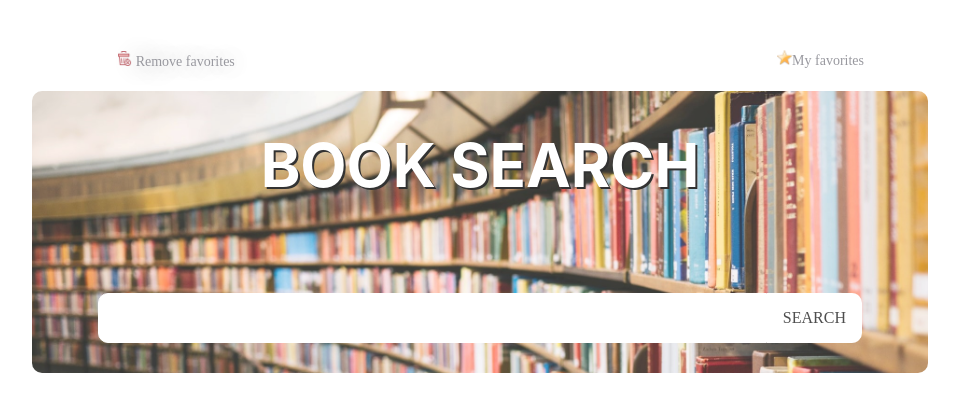
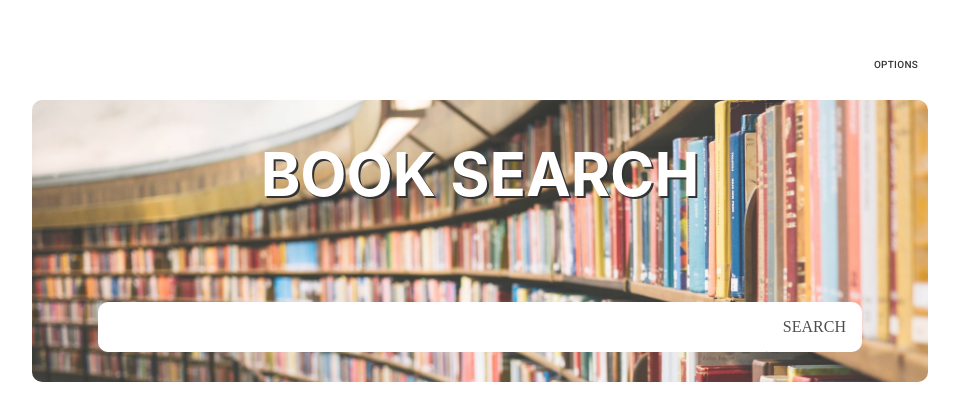
Before and after one commit to jorgelgf/gbook, a React (Create React App) app: page / in a window 1280 px wide. Before the commit this address led to /search. Shown: the top 420 px of the page, without its empty margins (160-1119 px from the left). Built offline with nearby package versions, Linux system fonts and the light colour scheme.

Commit message:
version 1.0

```diff
--- a/src/App.js
+++ b/src/App.js
@@ -1,18 +1,16 @@
 import React from "react";
-import Login from "./components/Login/Login";
 import { BrowserRouter, Routes, Route } from "react-router-dom";
 import Home from "./components/Home/Home";
-import { NotFound } from "http-errors";
+import NotFound from "./components/Home/NotFound";
 import Favorites from "./components/Favorites/Favorites";
 
 function App() {
   return (
     <BrowserRouter>
       <Routes>
-        <Route path="/" element={<Login />} />
-        <Route path="search" element={<Home />} />
+        <Route path="/" element={<Home />} />
+        <Route path="favorites" element={<Favorites />} />
         <Route path="*" element={<NotFound />} />
-        <Route path="favorites" element={<Favorites />} />
       </Routes>
     </BrowserRouter>
   );
--- a/src/components/Card/Card.js
+++ b/src/components/Card/Card.js
@@ -57,18 +57,20 @@ export default function Card({ title, description, authors, date, read, img }) {
                   <ImageFavo src={favo} />
                 </ButtonFavorite>{" "}
                 <ButtonFavoriteOff
-                  onClick={(title) => localStorage.clear(title)}
+                  onClick={() => localStorage.removeItem(title)}
                 >
                   DISFAVOR
                 </ButtonFavoriteOff>
               </p>
               {title}
             </Typography>
+            <br />
+            <br />
             <Typography
               id="modal-modal-description"
               sx={{ mt: 2, textAlign: "justify" }}
             >
-              Description:
+              <b>Description:</b>
               {description.length > 299
                 ? " " + description.substr(0, 300) + " [ ... ]"
                 : `\n Without description `}
@@ -76,8 +78,10 @@ export default function Card({ title, description, authors, date, read, img }) {
               <br />
               <b>Authors:</b> {authors}
               <br />
+              <br />
               <b>Publication Date: </b>
               {date}
+              <br />
               <br />
               <b>
                 Read:{" "}
@@ -114,15 +118,14 @@ const ButtonX = styled.button`
 `;
 const ButtonFavorite = styled.button`
   margin-bottom: 10px;
-  border-color: white;
+  border: #fff7f7bd solid 0.1px;
   background: #f8f8f4b1;
-  background-image: none;
   outline: 0;
   -webkit-box-shadow: none;
   box-shadow: none;
   border-radius: 20%;
   :hover {
-    background: #f0ec12f9;
+    background: #ffa61f;
   }
 `;
 
--- a/src/components/Favorites/Favorites.js
+++ b/src/components/Favorites/Favorites.js
@@ -2,38 +2,120 @@ import React from "react";
 import { Link } from "react-router-dom";
 import styled from "styled-components";
 import rowLeft from "../../img/rowLeft.png";
+import remove from "../../img/remove.png";
+import { useNavigate } from "react-router";
+import favo from "../../img/favo.png";
 
 const Favorites = () => {
+  const navigate = useNavigate();
+
   const bookFavorTitle = Object.keys(localStorage);
+  const handleClickRemove = (b) => {
+    localStorage.removeItem(b);
+    navigate("/favorites");
+  };
   return (
     <DivFavor>
+      <h1>
+        <ImgFavor src={favo} /> Books favorites <ImgFavor src={favo} />{" "}
+      </h1>
+      <p>
+        <b>Titles</b>
+      </p>
       {bookFavorTitle.length !== 0 ? (
         bookFavorTitle.map((b, i) => {
-          return <h1 key={i}>{b}</h1>;
+          return (
+            <div key={i}>
+              <div>
+                <p>
+                  <LinkBooks href={localStorage.getItem(b)} target="_blank">
+                    {b}{" "}
+                  </LinkBooks>
+                  <ImgRemoveFavor
+                    onClick={() => handleClickRemove(b)}
+                    src={remove}
+                    alt="remove favorite"
+                  />
+                </p>
+              </div>
+            </div>
+          );
         })
       ) : (
         <H1NoBooks>You don't have any books in favorites</H1NoBooks>
       )}
       <Link
-        to="/search"
+        to="/"
         style={{ textDecoration: "none", color: "#7F7F87", marginTop: "100px" }}
       >
         BACK
         <br />
         <img src={rowLeft} style={{ width: "50px" }} alt="row left to back" />
       </Link>
+      <footer style={{ marginTop: "100px" }}>
+        OBS: Click on the name to reading
+      </footer>
     </DivFavor>
   );
 };
 
 const DivFavor = styled.div`
+  height: 100vh;
+  width: 100%;
   display: flex;
   flex-direction: column;
   align-items: center;
+  font-family: -apple-system, BlinkMacSystemFont, "Segoe UI", Roboto, Oxygen,
+    Ubuntu, Cantarell, "Open Sans", "Helvetica Neue", sans-serif;
+    transform: translateY(-20px);
+  animation: animeUp 0.4s forwards;
+
+  @keyframes animeUp {
+    to {
+      opacity: 1;
+      transform: initial;
+    }
 `;
-const H1NoBooks = styled.h1`
+
+const ImgFavor = styled.img`
+  width: 40px;
+  animation: load 30s linear infinite;
+
+  @keyframes load {
+    to {
+      transform: rotate(360deg);
+    }
+  }
+`;
+const H1NoBooks = styled.p`
   margin: 100px 0 100px 0;
   color: #222222;
+  animation: zoom-in-zoom-out 5s ease infinite;
+}
+
+@keyframes zoom-in-zoom-out {
+  0% {
+    transform: scale(1, 1);
+  }
+  50% {
+    transform: scale(1.2, 1.2);
+  }
+  100% {
+    transform: scale(1, 1);
+  }
+}
+`;
+const LinkBooks = styled.a`
+  text-decoration: none;
+
+  color: inherit;
+`;
+const ImgRemoveFavor = styled.img`
+  width: 15px;
+  margin-left: 30px;
+  :hover {
+    width: 30px;
+  }
 `;
 
 export default Favorites;
--- a/src/components/Home/Home.js
+++ b/src/components/Home/Home.js
@@ -1,41 +1,15 @@
 import React from "react";
 import styled from "styled-components";
 import Find from "../Find/Find";
-import { Link } from "react-router-dom";
-import remove from "../../img/remove.png";
-import favo from "../../img/favo.png";
+import MenuTop from "../Menu/MenuTop";
 
 const Home = () => {
-  //const navigate = useNavigate();
-
-  //const handleClick = () => navigate("/favorites");
   return (
     <div>
       <DivFull>
         <DivInter>
           <MenuBar>
-            <ButtonFavor
-              onClick={() => localStorage.clear()}
-              style={{
-                textDecoration: "none",
-                color: "#7F7F87",
-                fontSize: "14px",
-              }}
-            >
-              <ImgRemoveFavor src={remove} alt="remove favorites" /> Remove
-              favorites
-            </ButtonFavor>
-            <Link
-              to="/favorites"
-              style={{
-                textDecoration: "none",
-                color: "#7F7F87",
-                fontSize: "14px",
-              }}
-            >
-              <ImgRemoveFavor src={favo} alt="favorites" />
-              My favorites
-            </Link>
+            <MenuTop />
           </MenuBar>
           <Find />
         </DivInter>
@@ -49,6 +23,14 @@ const DivFull = styled.div`
   justify-content: center;
   width: auto;
   height: 100vh;
+  transform: translateX(-20px);
+  animation: animeLeft 0.4s forwards;
+
+  @keyframes animeLeft {
+    to {
+      opacity: 1;
+      transform: initial;
+    }
 `;
 const DivInter = styled.div`
   display: flex;
@@ -65,26 +47,8 @@ const MenuBar = styled.div`
   margin: 50px auto 0 auto;
   display: flex;
   //border: solid black 1px;
-  width: 60%;
-  justify-content: space-between;
+  width: 70%;
+  justify-content: flex-end;
   border-radius: 10px;
 `;
-const ButtonFavor = styled.button`
-  width: 160px;
-  font-size: 12px;
-  color: black;
-  background: transparent;
-  border: transparent;
-  color: #2222222;
-  text-shadow: 0 0 2em #0a0a0af4;
-  :hover {
-    border-color: #e26262;
-    color: #200707;
-    text-shadow: none;
-  }
-`;
-
-const ImgRemoveFavor = styled.img`
-  width: 15px;
-`;
 export default Home;
--- a/src/components/Home/NotFound.js
+++ b/src/components/Home/NotFound.js
@@ -1,16 +1,40 @@
 import React from "react";
 import styled from "styled-components";
+import rowLeft from "../../img/rowLeft.png";
+import { Link } from "react-router-dom";
+
 const NotFound = () => {
   return (
-    <divNotFound>
+    <DivNotFound>
       <h1>Error: 404 - Not Found</h1>
-    </divNotFound>
+      <Link
+        to="/"
+        style={{ textDecoration: "none", color: "#7F7F87", marginTop: "100px" }}
+      >
+        BACK
+        <br />
+        <img src={rowLeft} style={{ width: "50px" }} alt="row left to back" />
+      </Link>
+    </DivNotFound>
   );
 };
 
-const divNotFound = styled.div`
+const DivNotFound = styled.div`
+  height: 100vh;
+  width: 100%;
   display: flex;
-  justify-content: center;
-  color: #222222;
+  flex-direction: column;
+  align-items: center;
+  font-family: -apple-system, BlinkMacSystemFont, "Segoe UI", Roboto, Oxygen,
+    Ubuntu, Cantarell, "Open Sans", "Helvetica Neue", sans-serif;
+  transform: translateY(-20px);
+  animation: animeUp 0.4s forwards;
+
+  @keyframes animeUp {
+    to {
+      opacity: 1;
+      transform: initial;
+    }
+  }
 `;
 export default NotFound;
--- a/src/components/Login/Login.js
+++ /dev/null
@@ -1,42 +0,0 @@
-import React from "react";
-import GoogleLogin from "react-google-login";
-import styled from "styled-components";
-import { Link } from "react-router-dom";
-import { useNavigate } from "react-router";
-
-const Login = () => {
-  const navigate = useNavigate();
-  const responseGoogle = (response) => {
-    //console.log(response);
-    // console.log(response.tokenId);
-    navigate("/search");
-  };
-
-  return (
-    <DivLogin>
-      <GoogleLogin
-        clientId="102077983575-he8108hse3fcjeh1pf27qulvpn9jul72.apps.googleusercontent.com"
-        buttonText="Continue with Google"
-        onSuccess={responseGoogle}
-        onFailure={responseGoogle}
-      />
-
-      <br />
-      <p>
-        <Link to="search" style={{ textDecoration: "none", color: "#7F7F87" }}>
-          Continue without Google
-        </Link>
-      </p>
-    </DivLogin>
-  );
-};
-
-export default Login;
-
-const DivLogin = styled.div`
-  display: flex;
-  justify-content: center;
-  margin-top: 200px;
-  align-items: center;
-  flex-direction: column;
-`;
--- /dev/null
+++ b/src/components/Menu/MenuTop.js
@@ -0,0 +1,53 @@
+import * as React from "react";
+import Button from "@mui/material/Button";
+import Menu from "@mui/material/Menu";
+import MenuItem from "@mui/material/MenuItem";
+import { Link } from "react-router-dom";
+
+export default function MenuTop() {
+  const [anchorEl, setAnchorEl] = React.useState(null);
+  const open = Boolean(anchorEl);
+  const handleClick = (event) => {
+    setAnchorEl(event.currentTarget);
+  };
+  const handleClose = () => {
+    setAnchorEl(null);
+  };
+  const handleClickRemove = () => localStorage.clear();
+
+  return (
+    <div>
+      <Button
+        style={{ color: "black", fontSize: "10px" }}
+        id="basic-button"
+        aria-controls="basic-menu"
+        aria-haspopup="true"
+        aria-expanded={open ? "true" : undefined}
+        onClick={handleClick}
+      >
+        OPTIONS
+      </Button>
+      <Menu
+        id="basic-menu"
+        anchorEl={anchorEl}
+        open={open}
+        onClose={handleClose}
+        MenuListProps={{
+          "aria-labelledby": "basic-button",
+        }}
+      >
+        <MenuItem onClick={handleClose}>
+          <Link
+            to="/favorites"
+            style={{ textDecoration: "none", color: "black" }}
+          >
+            My favorites
+          </Link>
+        </MenuItem>
+        <MenuItem onClick={handleClose}>
+          <div onClick={handleClickRemove}>Remove all favorites</div>
+        </MenuItem>
+      </Menu>
+    </div>
+  );
+}
```
Also changed, not shown: src/logo.svg (deleted), 1 other file (tests, documents, lock files or other folders).
